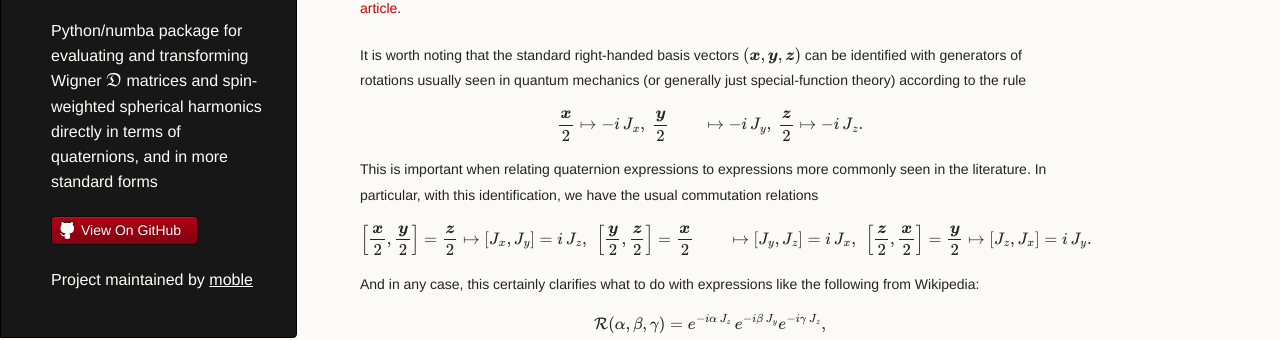
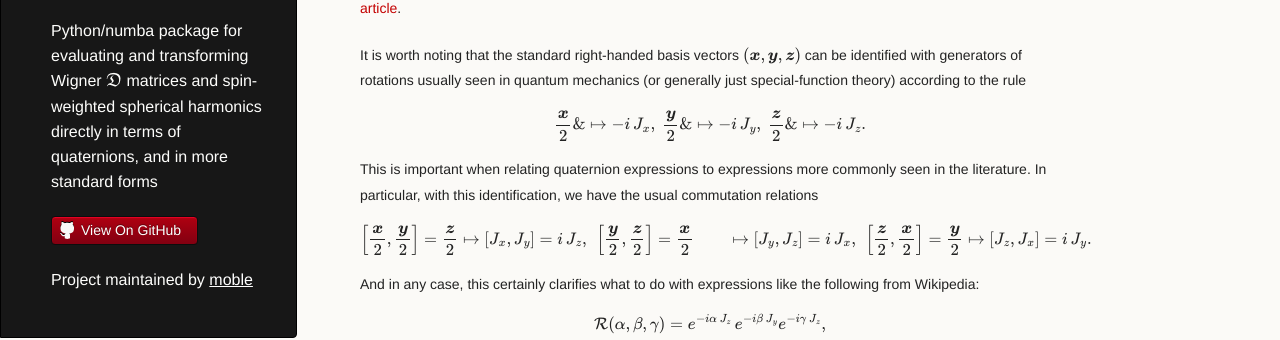
Before and after one commit to moble/spherical_functions, a Jekyll site: the page built from index.md, in a window 1280 px wide and 900 px high, scrolled down 2084 px. Shown: the part 150-490 px from the top of the window. Built offline with Jekyll 4.4.1, drawn with Linux system fonts in a browser that asks for light colours; formulas are drawn with MathJax 3.

Commit message:
Well, maybe...

```diff
--- a/EulerAngles.md
+++ b/EulerAngles.md
@@ -44,9 +44,9 @@ It is worth noting that the standard right-handed basis vectors $(\basis{x},
 seen in quantum mechanics (or generally just special-function theory) according
 to the rule
 \begin{align\*}
-  \frac{\basis{x}}{2} &\mapsto -i\, J\_x, \\\\
-  \frac{\basis{y}}{2} &\mapsto -i\, J\_y, \\\\
-  \frac{\basis{z}}{2} &\mapsto -i\, J\_z.
+  \frac{\basis{x}}{2} \&\mapsto -i\, J\_x, \\\\
+  \frac{\basis{y}}{2} \&\mapsto -i\, J\_y, \\\\
+  \frac{\basis{z}}{2} \&\mapsto -i\, J\_z.
 \end{align\*}
 This is important when relating quaternion expressions to expressions more
 commonly seen in the literature.  In particular, with this identification, we
```
